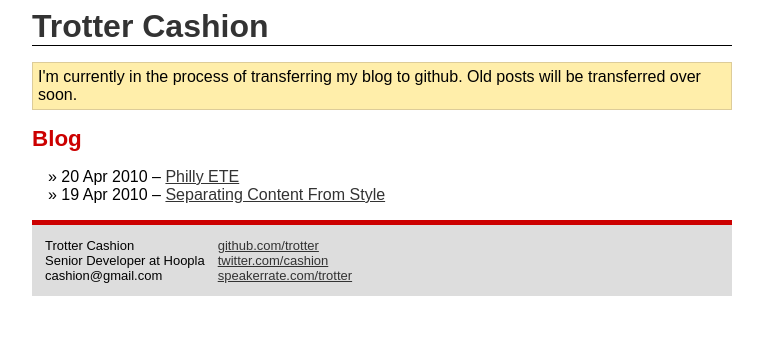
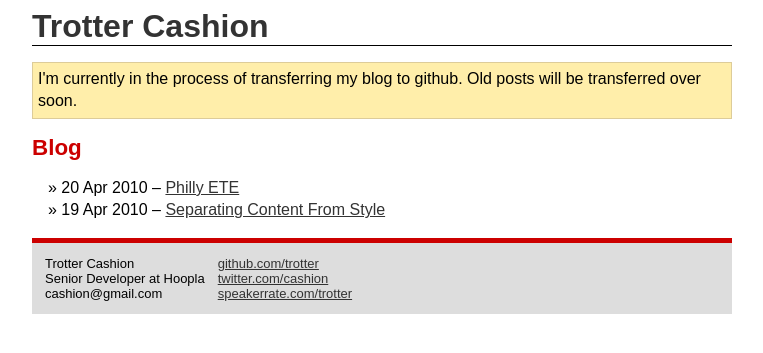
Before and after one commit to trotter/trotter.github.com, a Jekyll site: the page built from index.html, in a window 1280 px wide. Shown: the top 353 px of the page, without its empty margins (258-1021 px from the left). Built offline with Jekyll 4.4.1, drawn with Linux system fonts in a browser that asks for light colours.

Commit message:
Space for the li's

```diff
--- a/css/application.css
+++ b/css/application.css
@@ -20,6 +20,10 @@ ul {
 
 ul.posts li:before {
   content: "\00BB \0020";
+}
+
+p, .posts li {
+  line-height: 1.4em;
 }
 
 .notice {
@@ -71,7 +75,6 @@ a:hover {
 }
 
 #post {
-  line-height: 1.4em;
   font-size: large;
 }
 
```
